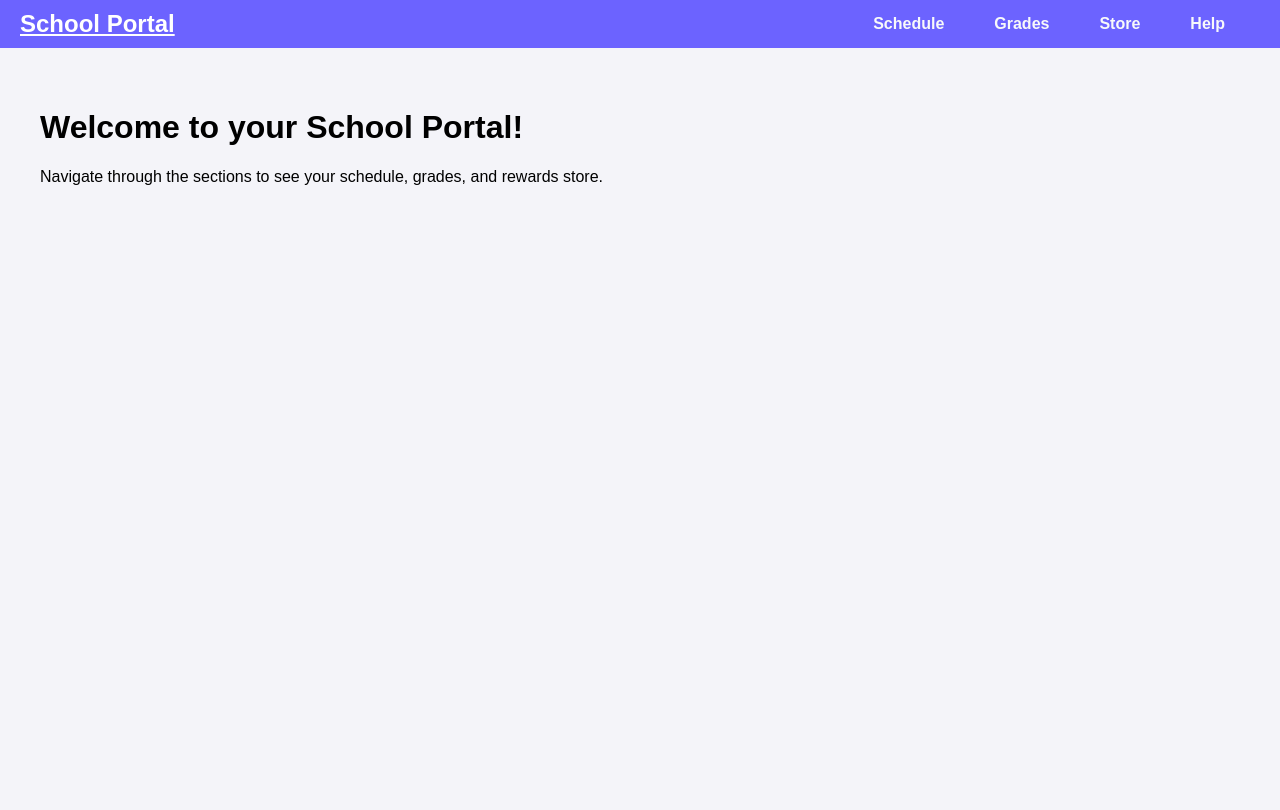
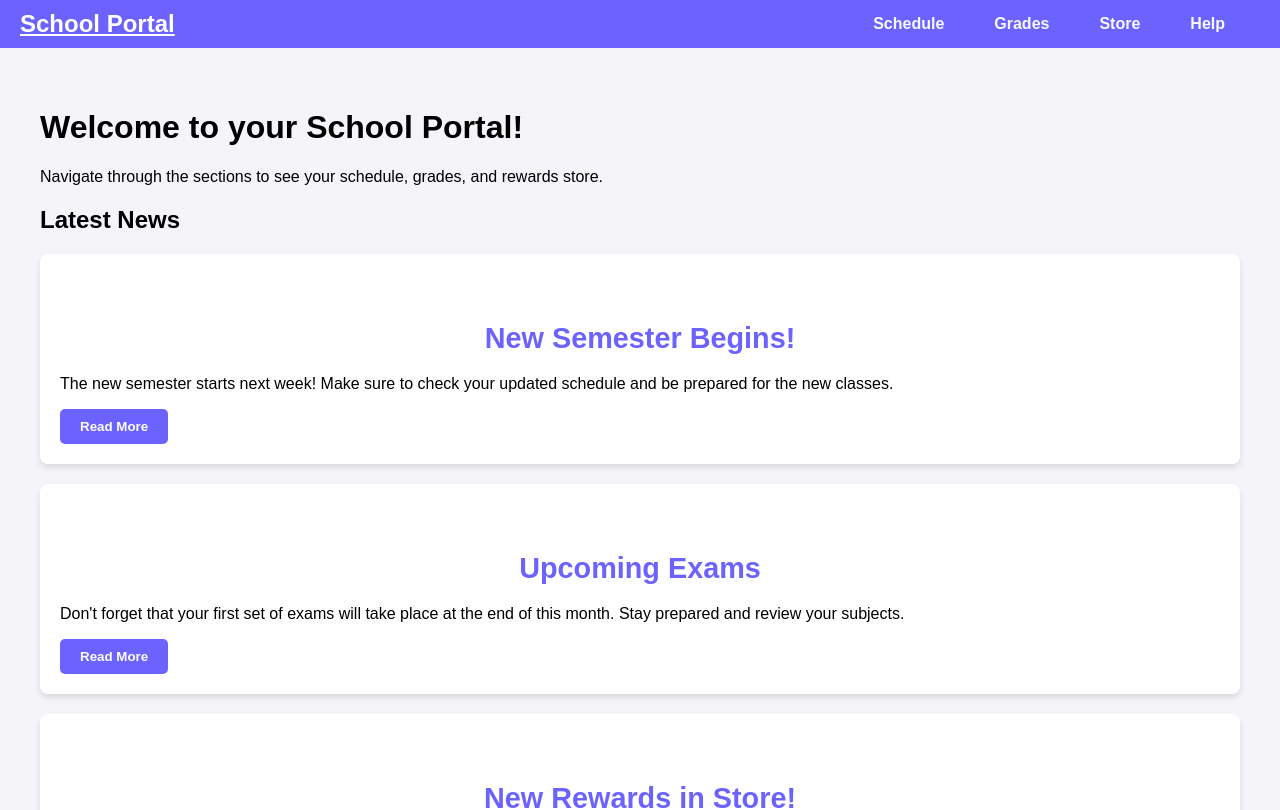
Before and after one commit to nikaloket/school, a React (Create React App) app: page / in a window 1280 px wide. Shown: the top 810 px of the page. Built offline with nearby package versions, Linux system fonts and the light colour scheme.

Commit message:
Update Dashboard.jsx, added news

```diff
--- a/src/components/Dashboard.jsx
+++ b/src/components/Dashboard.jsx
@@ -1,10 +1,81 @@
-import React from 'react';
+import React, { useState } from 'react';
+
+const Modal = ({ show, onClose, news }) => {
+  if (!show) return null;
+
+  return (
+    <div className="modal-overlay">
+      <div className="modal-content">
+        <button className="btn btn-close" onClick={onClose}>Close</button>
+        <h5 className="modal-title text-info">{news.title}</h5>
+        <p>{news.fullDescription}</p>
+      </div>
+    </div>
+  );
+};
 
 const Dashboard = () => {
+  const [selectedNews, setSelectedNews] = useState(null);
+  const [isModalOpen, setIsModalOpen] = useState(false);
+
+  const newsData = [
+    {
+      title: 'New Semester Begins!',
+      summary: 'The new semester starts next week! Make sure to check your updated schedule and be prepared for the new classes.',
+      fullDescription: 'The new semester will officially begin on January 10th. All students should ensure they have checked their updated schedules. New courses have been added, and some old ones have been updated. Stay prepared and ready for the first day of classes!'
+    },
+    {
+      title: 'Upcoming Exams',
+      summary: 'Don\'t forget that your first set of exams will take place at the end of this month. Stay prepared and review your subjects.',
+      fullDescription: 'Your exams will start on January 25th and will continue for the next two weeks. Make sure to review your notes and attend all revision sessions. The exam schedule will be available on the portal next week.'
+    },
+    {
+      title: 'New Rewards in Store!',
+      summary: 'We have added new rewards to the store. Check out the latest items you can redeem with your points.',
+      fullDescription: 'The rewards store has updated its inventory! New items include gadgets, gift cards, and extra credits for online courses. Be sure to check them out and redeem your hard-earned points before they run out!'
+    }
+  ];
+
+  const handleNewsClick = (newsIndex) => {
+    setSelectedNews(newsData[newsIndex]);
+    setIsModalOpen(true);
+  };
+
+  const handleCloseModal = () => {
+    setIsModalOpen(false);
+    setSelectedNews(null);
+  };
+
   return (
     <div className="container mt-4">
-      <h1>Welcome to your School Portal!</h1>
-      <p>Navigate through the sections to see your schedule, grades, and rewards store.</p>
+      <h1 className="text-center text-primary">Welcome to your School Portal!</h1>
+      <p className="text-center text-muted">Navigate through the sections to see your schedule, grades, and rewards store.</p>
+
+      <div className="news-section mt-5">
+        <h2 className="text-primary">Latest News</h2>
+        <div className="news-cards">
+          {newsData.map((news, index) => (
+            <div className="card shadow-sm mb-3" key={index}>
+              <div className="card-body">
+                <h5 className="card-title text-info">{news.title}</h5>
+                <p className="card-text">{news.summary}</p>
+                <button
+                  onClick={() => handleNewsClick(index)}
+                  className="btn btn-primary"
+                >
+                  Read More
+                </button>
+              </div>
+            </div>
+          ))}
+        </div>
+      </div>
+
+      <Modal
+        show={isModalOpen}
+        onClose={handleCloseModal}
+        news={selectedNews}
+      />
     </div>
   );
 };
--- a/src/styles.css
+++ b/src/styles.css
@@ -367,3 +367,48 @@ body {
       grid-template-columns: 1fr;
     }
   }
+  .modal-overlay {
+    position: fixed;
+    top: 0;
+    left: 0;
+    width: 100%;
+    height: 100%;
+    background-color: rgba(0, 0, 0, 0.5);
+    display: flex;
+    justify-content: center;
+    align-items: center;
+    z-index: 1000;
+  }
+
+  .modal-content {
+    background-color: #fff;
+    padding: 20px;
+    border-radius: 8px;
+    max-width: 600px;
+    width: 90%;
+    box-shadow: 0 4px 10px rgba(0, 0, 0, 0.1);
+    position: relative;
+  }
+
+  .modal-title {
+    font-size: 1.5rem;
+    margin-bottom: 10px;
+  }
+
+  .btn-close {
+    background-color: #6c63ff;
+    color: white;
+    border: none;
+    padding: 8px 15px;
+    border-radius: 5px;
+    cursor: pointer;
+    font-weight: bold;
+    transition: background-color 0.3s ease;
+    position: absolute;
+    bottom: 10px;
+    right: 10px;
+  }
+
+  .btn-close:hover {
+    background-color: #524cb8;
+  }
```
